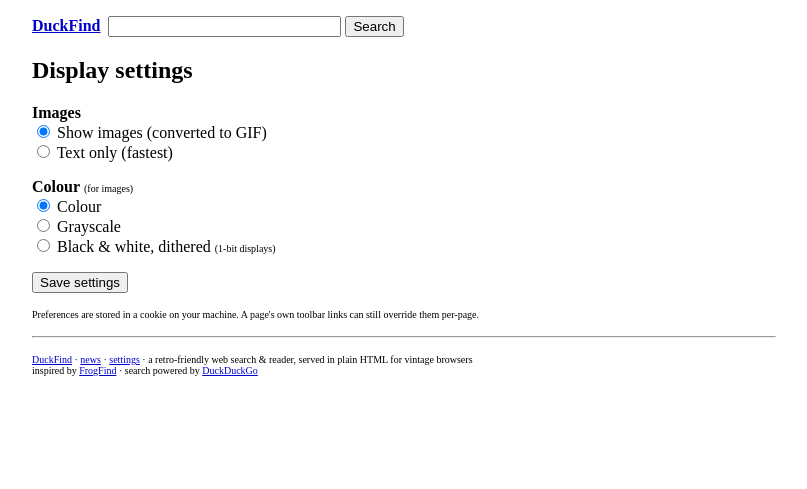
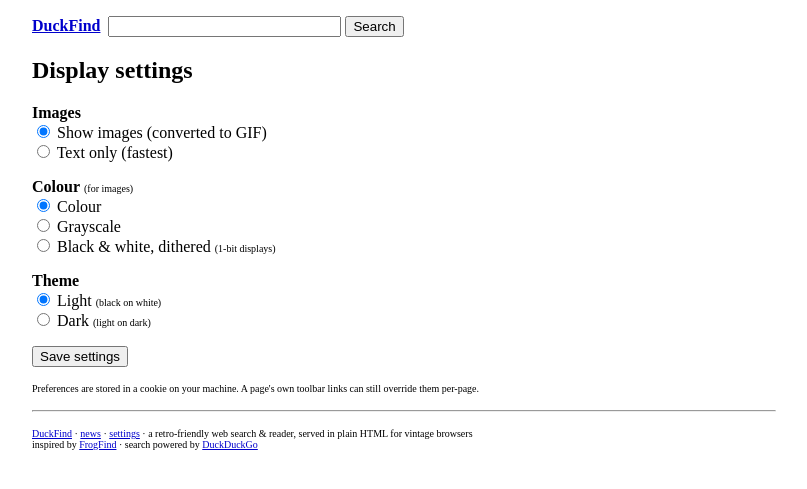
Before and after one commit to d4rkwyng/duckfind, a PHP site: page /settings.php in a window 1280 px wide. Shown: the top 489 px of the page, without its empty margins (236-1043 px from the left). Run offline with PHP 8.4, Linux system fonts and the light colour scheme.

Commit message:
Add dark mode; transparent duck logo + favicon
- Cookie-backed light/dark theme (settings page); dark mode is classic <body>
  colour attributes so it works on the oldest browsers
- Regenerate duck.gif + favicon.gif with a transparent background so the logo
  sits cleanly on light OR dark (also fixes the white box on GitHub dark theme)

Co-Authored-By: Claude Fable 5 <noreply@anthropic.com>

```diff
--- a/public/lib.php
+++ b/public/lib.php
@@ -317,6 +317,18 @@ function ascii_html(string $html): string {
     return mb_encode_numericentity(df_translit($html), [0x80, 0x10FFFF, 0, 0x10FFFF], 'UTF-8');
 }
 
+// Visitor's theme choice (cookie).
+function df_dark(): bool {
+    return (($_COOKIE['df_theme'] ?? '') === 'dark');
+}
+
+// <body> colour attributes for the current theme.
+function df_body_colors(): string {
+    return df_dark()
+        ? 'bgcolor="#111111" text="#DDDDDD" link="#77AADD" vlink="#BB99DD"'
+        : 'bgcolor="#FFFFFF" text="#000000" link="#0000CC" vlink="#551A8B"';
+}
+
 function page_head(string $title, bool $noindex = false): string {
     $t = e($title);
     $robots = $noindex ? "<meta name=\"robots\" content=\"noindex,nofollow\">\n" : '';
@@ -325,7 +337,9 @@ function page_head(string $title, bool $noindex = false): string {
          . "<meta http-equiv=\"Content-Type\" content=\"text/html; charset=iso-8859-1\">\n"
          . "<link rel=\"shortcut icon\" href=\"/favicon.gif\" type=\"image/gif\">\n"
          . $robots
-         . "</head><body bgcolor=\"#FFFFFF\" text=\"#000000\" link=\"#0000CC\" vlink=\"#551A8B\">\n"
+         // theme comes from the cookie; on vintage browsers dark mode is just the
+         // classic <body> colour attributes (HTML 3.2, works everywhere)
+         . "</head><body " . df_body_colors() . ">\n"
          // constrain content to a comfortable reading width, centred on the page
          // (text stays left-aligned within it); harmless on narrow vintage screens
          . "<table width=\"760\" align=\"center\" border=\"0\" cellpadding=\"8\" cellspacing=\"0\"><tr><td>\n";
--- a/public/settings.php
+++ b/public/settings.php
@@ -4,19 +4,22 @@
 require __DIR__ . '/lib.php';
 
 if (isset($_GET['save'])) {
-    $img  = (($_GET['images'] ?? '1') === '0') ? '0' : '1';
-    $mode = in_array($_GET['mode'] ?? '', ['gray', 'bw'], true) ? $_GET['mode'] : 'color';
-    $exp  = time() + 31536000;   // 1 year
-    setcookie('df_img',  $img,  ['expires' => $exp, 'path' => '/', 'samesite' => 'Lax']);
-    setcookie('df_mode', $mode, ['expires' => $exp, 'path' => '/', 'samesite' => 'Lax']);
+    $img   = (($_GET['images'] ?? '1') === '0') ? '0' : '1';
+    $mode  = in_array($_GET['mode'] ?? '', ['gray', 'bw'], true) ? $_GET['mode'] : 'color';
+    $theme = (($_GET['theme'] ?? '') === 'dark') ? 'dark' : 'light';
+    $exp   = time() + 31536000;   // 1 year
+    setcookie('df_img',   $img,   ['expires' => $exp, 'path' => '/', 'samesite' => 'Lax']);
+    setcookie('df_mode',  $mode,  ['expires' => $exp, 'path' => '/', 'samesite' => 'Lax']);
+    setcookie('df_theme', $theme, ['expires' => $exp, 'path' => '/', 'samesite' => 'Lax']);
     header('Location: /settings.php?saved=1', true, 302);
     exit;
 }
 
 header('Content-Type: text/html; charset=iso-8859-1');
-$img  = $_COOKIE['df_img']  ?? '1';
-$mode = $_COOKIE['df_mode'] ?? 'color';
-$ck   = fn($cond) => $cond ? ' checked' : '';
+$img   = $_COOKIE['df_img']   ?? '1';
+$mode  = $_COOKIE['df_mode']  ?? 'color';
+$theme = $_COOKIE['df_theme'] ?? 'light';
+$ck    = fn($cond) => $cond ? ' checked' : '';
 
 echo page_head(DUCKFIND_NAME . ' - display settings');
 echo '<form action="/" method="get"><a href="/"><b>' . DUCKFIND_NAME . '</b></a>&nbsp;&nbsp;'
@@ -36,6 +39,10 @@ echo '<input type="radio" name="mode" value="color"' . $ck($mode === 'color') .
 echo '<input type="radio" name="mode" value="gray"'  . $ck($mode === 'gray')  . '> Grayscale<br>';
 echo '<input type="radio" name="mode" value="bw"'    . $ck($mode === 'bw')    . '> Black &amp; white, dithered <font size="1">(1-bit displays)</font></p>';
 
+echo '<p><b>Theme</b><br>';
+echo '<input type="radio" name="theme" value="light"' . $ck($theme !== 'dark') . '> Light <font size="1">(black on white)</font><br>';
+echo '<input type="radio" name="theme" value="dark"'  . $ck($theme === 'dark') . '> Dark <font size="1">(light on dark)</font></p>';
+
 echo '<input type="submit" value="Save settings"></form>';
 echo '<p><font size="1">Preferences are stored in a cookie on your machine. '
    . 'A page\'s own toolbar links can still override them per-page.</font></p>';
```
Also changed, not shown: tools/mkduck.php (+37 -26 lines), README.md, public/duck.gif, public/favicon.gif.
